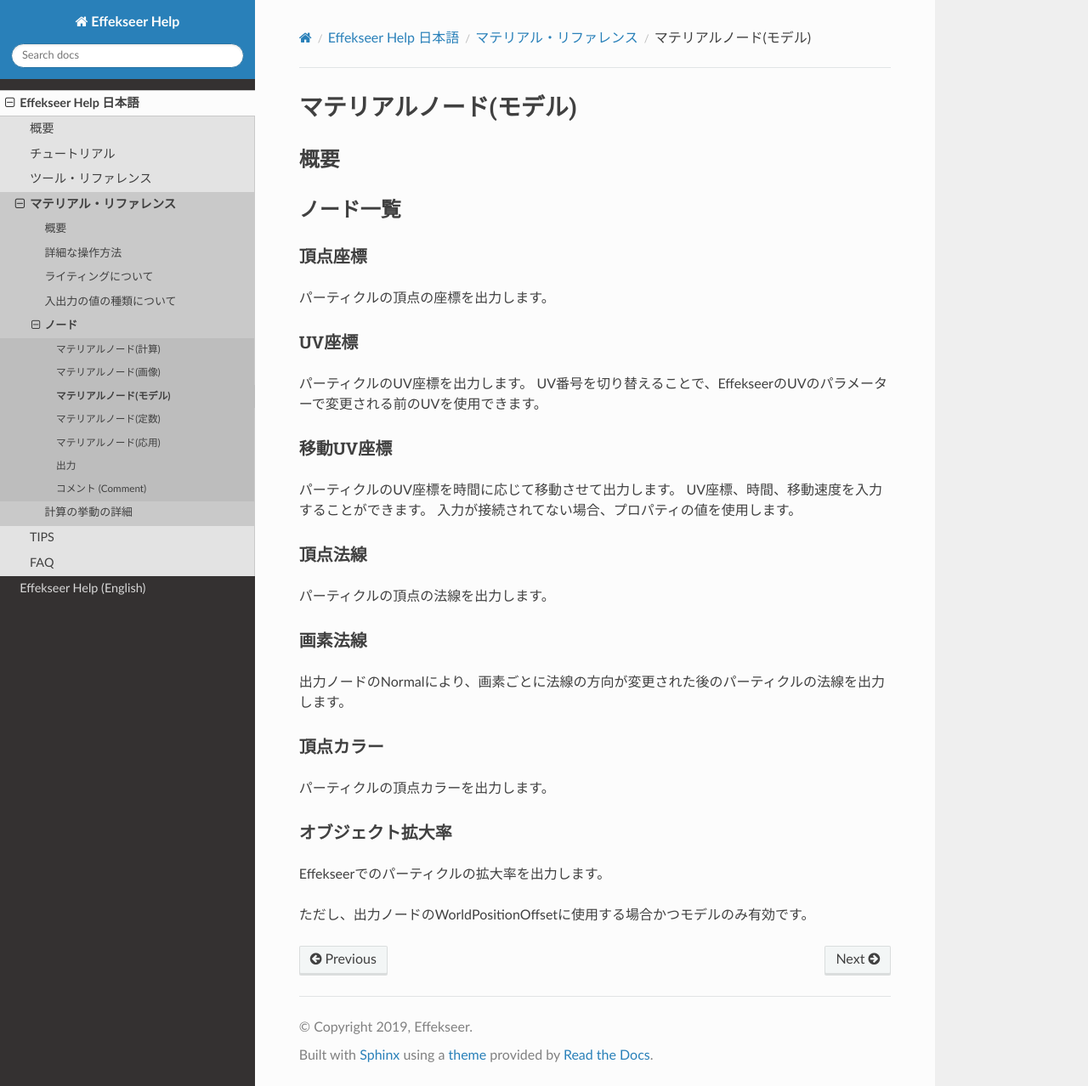
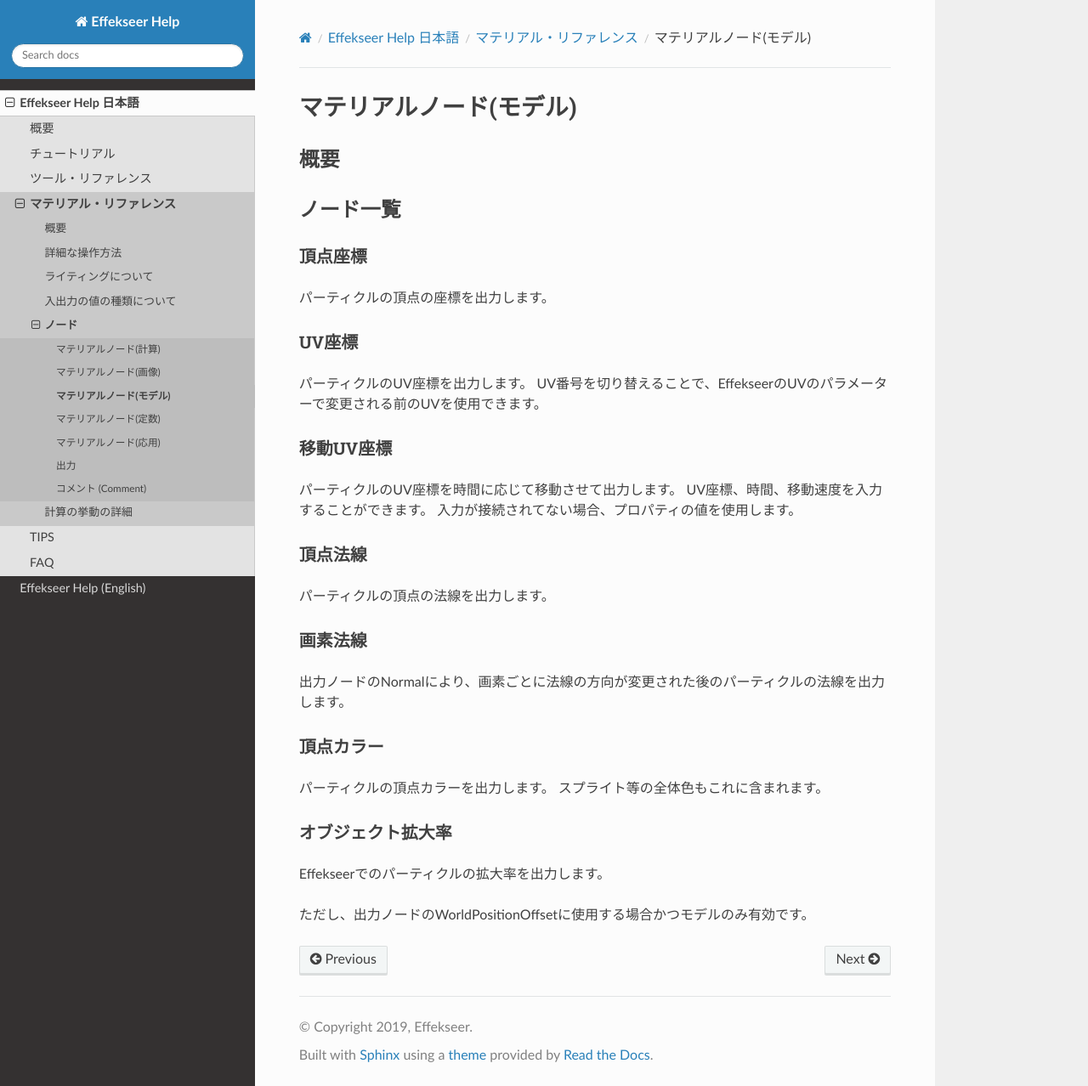
Before and after one commit to effekseer/docs_tool, a Sphinx documentation site: the page built from source/ja/MaterialToolReference/material_NodeModel.rst, in a window 1280 px wide and 1278 px high. Shown: the whole window at 85% size. Built offline with Sphinx 7.4.7 and the Read the Docs theme 2.0.0, drawn with Linux system fonts in a browser that asks for light colours; nearby versions of some CDN libraries; library files that are not in the unit come from our copies.

Commit message:
Documentation work

```diff
--- a/source/en/MaterialToolReference/material_NodeModel.rst
+++ b/source/en/MaterialToolReference/material_NodeModel.rst
@@ -42,6 +42,7 @@ VertexColor
 --------------------------------
 
 Outputs the vertex color of the particles.
+This includes all colors of sprite, ring, and so on.
 
 ObjectScale
 --------------------------------
--- a/source/ja/MaterialToolReference/material_NodeModel.rst
+++ b/source/ja/MaterialToolReference/material_NodeModel.rst
@@ -40,6 +40,7 @@ UV座標、時間、移動速度を入力することができます。
 --------------------------------
 
 パーティクルの頂点カラーを出力します。
+スプライト等の全体色もこれに含まれます。
 
 オブジェクト拡大率
 --------------------------------
```
